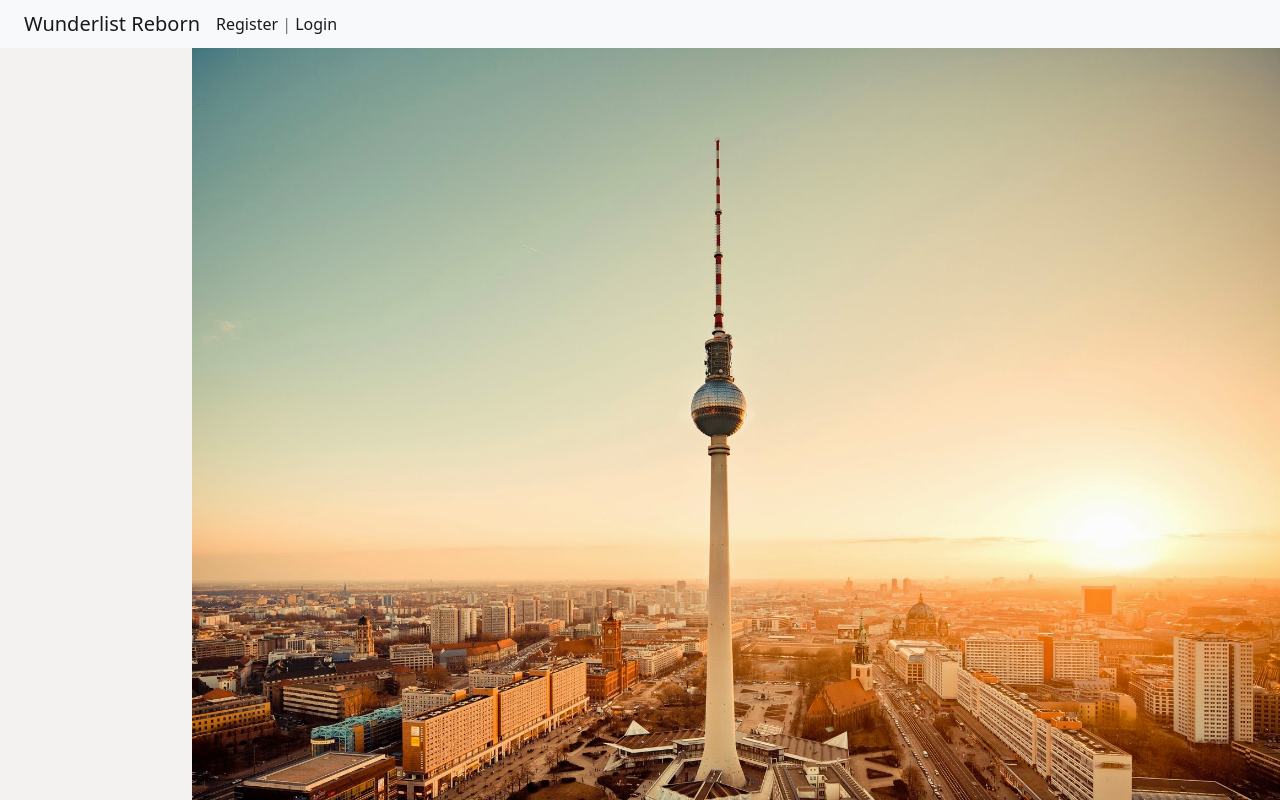
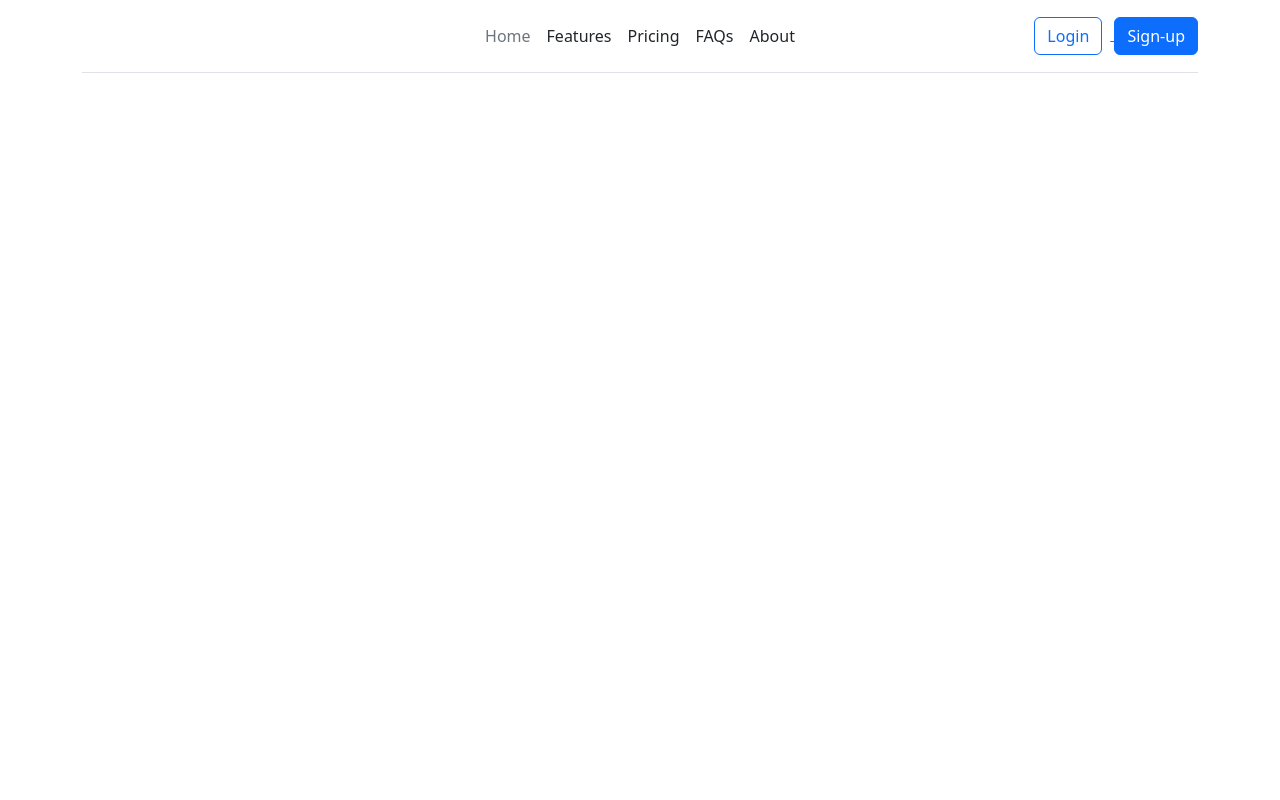
Before and after one commit to IsThatASkyline/wunderlist, a Django app: page / in a window 1280 px wide. Run offline with Django 4.2, Linux system fonts and the light colour scheme; data comes from the database, SQL or seed files in the repository; both versions use the stored data as it was after the commit; some libraries are stand-ins or nearby versions.

Commit message:
add login required, debug other

```diff
--- a/mysite/static/css/style.css
+++ b/mysite/static/css/style.css
@@ -240,8 +240,9 @@ textarea:focus{
     text-align: center;
     position: relative;
     background: #f5f5f5;
-    height: 22%;
+    height: 24%;
 }
+
 .register-head-text{
     font-family: Verdana, Helvetica, Arial, sans-serif;
     font-size: 35pt;
@@ -263,7 +264,7 @@ textarea:focus{
     text-align: center;
     position: relative;
     background: #f5f5f5;
-    height: 78%;
+    height: 76%;
 }
 
 .register-form{
--- a/tasks/models.py
+++ b/tasks/models.py
@@ -29,7 +29,6 @@ class Tasks(models.Model):
 class Category(models.Model):
     title = models.CharField(max_length=150, db_index=True, verbose_name="Название категории")
     user = models.ForeignKey(User, on_delete=models.CASCADE, default=2)
-
     def get_absolute_url(self):
         return reverse_lazy('category', kwargs={"category_id": self.id})
 
@@ -39,7 +38,7 @@ class Category(models.Model):
     class Meta:
         verbose_name = 'Category'
         verbose_name_plural = 'Categories'
-        ordering = ['title']
+        ordering = ['id']
 
 
 class TestTask(models.Model):
--- /dev/null
+++ b/tasks/templates/tasks/home.html
@@ -0,0 +1,38 @@
+{% load static %}
+<!DOCTYPE html>
+<html lang="en">
+<head>
+    <meta charset="UTF-8">
+    <title>Title</title>
+ <link href="https://cdn.jsdelivr.net/npm/bootstrap@5.2.0-beta1/dist/css/bootstrap.min.css" rel="stylesheet" integrity="sha384-0evHe/X+R7YkIZDRvuzKMRqM+OrBnVFBL6DOitfPri4tjfHxaWutUpFmBp4vmVor" crossorigin="anonymous">
+
+</head>
+<body>
+<div class="container">
+    <header class="d-flex flex-wrap align-items-center justify-content-center justify-content-md-between py-3 mb-4 border-bottom">
+      <a href="/" class="d-flex align-items-center col-md-3 mb-2 mb-md-0 text-dark text-decoration-none">
+        <svg class="bi me-2" width="40" height="32" role="img" aria-label="Bootstrap"><use xlink:href="#bootstrap"></use></svg>
+      </a>
+
+      <ul class="nav col-12 col-md-auto mb-2 justify-content-center mb-md-0">
+        <li><a href="#" class="nav-link px-2 link-secondary">Home</a></li>
+        <li><a href="#" class="nav-link px-2 link-dark">Features</a></li>
+        <li><a href="#" class="nav-link px-2 link-dark">Pricing</a></li>
+        <li><a href="#" class="nav-link px-2 link-dark">FAQs</a></li>
+        <li><a href="#" class="nav-link px-2 link-dark">About</a></li>
+      </ul>
+
+      <div class="col-md-3 text-end">
+
+      <a href="{% url 'login' %}">
+        <button type="submit" class="btn btn-outline-primary me-2">Login</button>
+      </a>
+      <a href="{% url 'register' %}">
+        <button type="submit" class="btn btn-primary">Sign-up</button>
+      </a>
+      </div>
+
+    </header>
+  </div>
+</body>
+</html>
--- a/tasks/templatetags/tasks_tags.py
+++ b/tasks/templatetags/tasks_tags.py
@@ -16,10 +16,5 @@ def show_categories(context):
     user_id = request.user.id
     form = CreateCategoryForm(initial={'user': user_id})
     categories = Category.objects.filter(user_id=user_id).annotate(cnt=Count('tasks', filter=Q(tasks__user_id__exact=user_id)))
-    if len(categories) >= 2 :
-        first_category = categories[0].pk
-        second_category = categories[1].pk
-        return {"categories": categories, "cat_form": form, "category_id": category_id,
-                "first_category": first_category, "second_category": second_category}
 
     return {"categories": categories, "cat_form": form, "category_id": category_id, "user_id": user_id}
--- a/tasks/urls.py
+++ b/tasks/urls.py
@@ -3,13 +3,12 @@ from django.urls import path
 from .views import *
 
 urlpatterns = [
-    path('', HomeTasks.as_view(), name='home'),
+    path('', home, name='home'),
     path('register/', register, name='register'),
     path('login/', user_login, name='login'),
     path('logout/', user_logout, name='logout'),
     path('<int:category_id>/', view_category, name='category'),
     path('<int:category_id>/<int:pk>/details', detail_task, name='view_tasks'),
-    path('<int:pk>/details', HomeDetails.as_view(), name='home_details'),
     path('change_checkbox/', change_checkbox, name='change_checkbox'),
     path('create-category/', create_category, name='create_category'),
     path('<int:category_id>/create_task/', create_task, name='create_task'),
@@ -18,7 +17,7 @@ urlpatterns = [
     path('<int:pk>/delete_task/', delete_task, name='delete_task'),
     path('<int:pk>/delete_category/', delete_category, name='delete_category'),
 
-
+    # path('<int:pk>/details', HomeDetails.as_view(), name='home_details'),
     # path('tasks/add-task/', add_task, name='add_task'),
     # path('tasks/create-task/', create_task, name='create-task'),
     # path('tasks/<int:task_id>/', view_tasks, name='view_tasks'),
--- a/tasks/views.py
+++ b/tasks/views.py
@@ -38,16 +38,18 @@ def user_login(request):
         form = UserLoginForm(data=request.POST)
         if form.is_valid():
             user = form.get_user()
+            category = Category.objects.filter(user=user.id)[0].id
             login(request, user)
-            return redirect('home')
+            return redirect('category', category)
     else:
         form = UserLoginForm()
     return render(request, 'tasks/login.html', {"form": form})
 
-
+@login_required
 def detail_task(request, category_id, pk):
     form = TasksForm()
     user = request.user.id
+    username = request.user.username
     get_object_or_404(Tasks, user=user, pk=pk)
     tasks = Tasks.objects.filter(category_id=category_id, user_id=user).select_related('category').order_by('is_done')
     update_form = UpdateTaskForm()
@@ -64,36 +66,36 @@ def detail_task(request, category_id, pk):
         'user': user,
         'pk': pk,
         'target_task': target_task,
+        'username': username
     }
 
     return render(request, 'tasks/tasks_detail.html', context=context)
 
-
+@login_required
 def delete_category(request, pk):
     user = request.user.id
     cnt_cats = Category.objects.filter(user=user).count()
-    print(cnt_cats)
+    categories = Category.objects.filter(user=user)
     if cnt_cats <= 1:
         return redirect(request.META.get('HTTP_REFERER', 'redirect_if_referer_not_found'))
     else:
-        first_category = request.POST['first_category']
-        second_category = request.POST['second_category']
-        category = Category.objects.get(pk=pk).delete()
+        first_category = categories[0].pk
+        second_category = categories[1].pk
+        Category.objects.get(pk=pk).delete()
         if pk != first_category:
             return redirect('category', first_category)
         else:
             return redirect('category', second_category)
 
-
+@login_required
 def update_task(request, pk):
     task = Tasks.objects.get(pk=pk)
     title = request.POST['title']
     task.title = title
-    # task.content = request['content']
     task.save()
     return JsonResponse({"title": title}, status=200)
 
-
+@login_required
 def update_content(request):
     pk = request.POST['task_id']
     task = Tasks.objects.get(pk=pk)
@@ -102,28 +104,30 @@ def update_content(request):
     task.save()
     return redirect(request.META.get('HTTP_REFERER','redirect_if_referer_not_found'))
 
+def home(request):
+    return render(request, 'tasks/home.html')
 
-class HomeTasks(ListView):
-    model = Tasks
-    template_name = 'tasks/home_tasks_list.html'
-    context_object_name = 'tasks'
-    extra_context = {'title': 'All Tasks'}
-    mixin_prop = 'hello world'
+# class HomeTasks(ListView):
+#     model = Tasks
+#     template_name = 'tasks/home_tasks_list.html'
+#     context_object_name = 'tasks'
+#     extra_context = {'title': 'All Tasks'}
+#     mixin_prop = 'hello world'
+#
+#     def get_queryset(self):
+#         return Tasks.objects.filter(user_id=self.request.user.id).select_related('category')
+#
+#
+# class HomeDetails(ListView):
+#     model = Tasks
+#     template_name = 'tasks/home_details.html'
+#     context_object_name = 'tasks'
+#     allow_empty = False
+#
+#     def get_queryset(self):
+#         return Tasks.objects.filter(user_id=self.request.user.id).select_related('category')
 
-    def get_queryset(self):
-        return Tasks.objects.filter(user_id=self.request.user.id).select_related('category')
-
-
-class HomeDetails(ListView):
-    model = Tasks
-    template_name = 'tasks/home_details.html'
-    context_object_name = 'tasks'
-    allow_empty = False
-
-    def get_queryset(self):
-        return Tasks.objects.filter(user_id=self.request.user.id).select_related('category')
-
-
+@login_required
 def change_checkbox(request):
     if request.method == "POST":
         if request.POST['is_done'] == 'true':
@@ -145,9 +149,10 @@ def change_checkbox(request):
     #
     return render(request, 'tasks/home_tasks_list.html')
 
-
+@login_required
 def view_category(request, category_id):
     user = request.user.id
+    username = request.user.username
     get_object_or_404(Category, user=user, pk=category_id)
     form = TasksForm()
     cat_form = CreateCategoryForm()
@@ -158,11 +163,13 @@ def view_category(request, category_id):
         'form': form,
         'category_id': category_id,
         'user': user,
+        'username': username,
         'cat_form': cat_form,
     }
 
     return render(request, 'tasks/my_category.html', context=context)
 
+@login_required
 def create_category(request):
     if request.method == "POST" and is_ajax(request=request):
         form = CreateCategoryForm(request.POST)
@@ -177,7 +184,7 @@ def create_category(request):
             errors = form.errors.as_json()
             return JsonResponse({"errors": errors}, status=400)
 
-
+@login_required
 def create_task(request, category_id):
     user = request.user.id
     if request.method == "POST" and is_ajax(request=request):
@@ -193,7 +200,7 @@ def create_task(request, category_id):
             errors = form.errors.as_json()
             return JsonResponse({"errors": errors}, status=400)
 
-
+@login_required
 def delete_task(request, pk):
     Tasks.objects.filter(pk=pk).delete()
     category_id = request.POST['category_id']
--- a/templates/inc/_nav.html
+++ b/templates/inc/_nav.html
@@ -8,7 +8,7 @@
 
           <span class="navbar-text">
               {% if request.user.is_authenticated %}
-              Welcome back, {{ user.username }} | <a href="{% url 'logout' %}">Logout</a>
+              Welcome back, {{ username }} | <a href="{% url 'logout' %}">Logout</a>
               {% else %}
                     <a href="{% url 'register' %}">Register</a> | <a href="{% url 'login' %}">Login</a>
               {% endif %}
```
Also changed, not shown: db.sqlite3.
